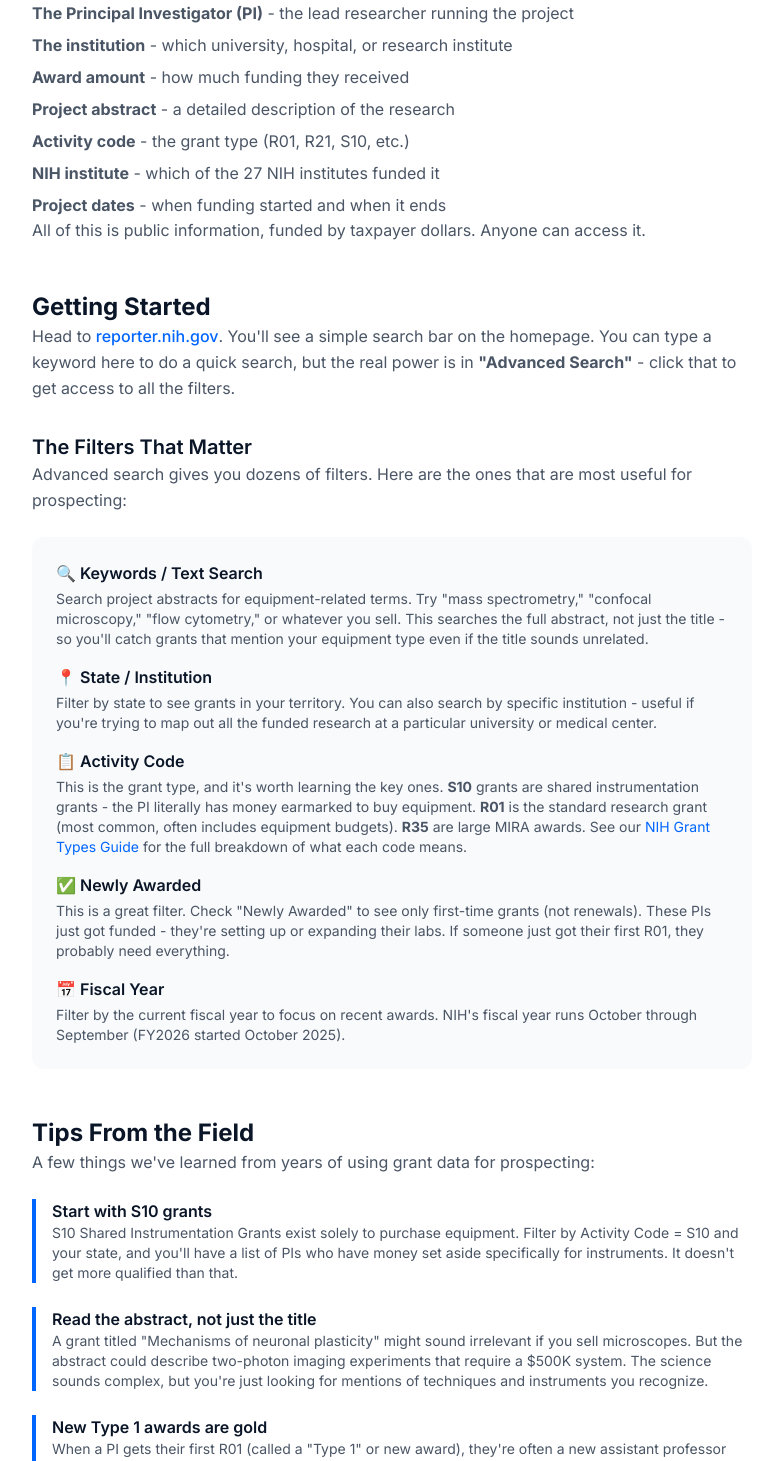
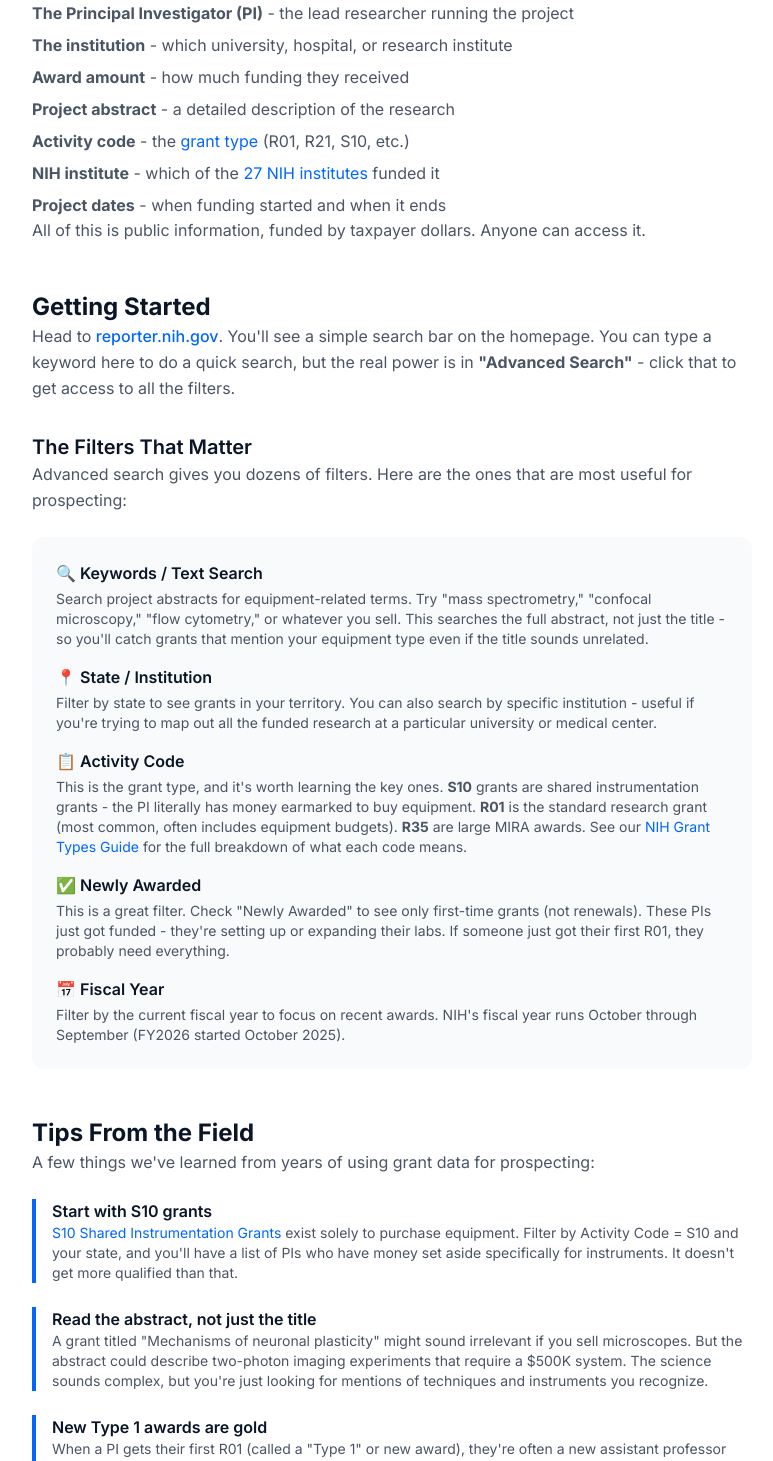
Before and after one commit to lableadmanager-bit/lableadspro-website, a Next.js app: page /nih-reporter-guide in a window 1280 px wide. Shown: the part 761-2222 px from the top of the page, without its empty margins (248-1021 px from the left). Built offline with nearby package versions, Linux system fonts and the light colour scheme.

Commit message:
Add cross-links to NIH Institutes and Grant Types guides from NIH Reporter guide

```diff
--- a/src/app/nih-reporter-guide/page.tsx
+++ b/src/app/nih-reporter-guide/page.tsx
@@ -128,11 +128,23 @@ export default function NIHReporterGuide() {
                 the research
               </li>
               <li>
-                <strong>Activity code</strong> - the grant type (R01, R21, S10,
-                etc.)
+                <strong>Activity code</strong> - the{" "}
+                <Link
+                  href="/nih-grant-types-guide"
+                  className="text-[var(--color-brand)] hover:underline"
+                >
+                  grant type
+                </Link>{" "}
+                (R01, R21, S10, etc.)
               </li>
               <li>
-                <strong>NIH institute</strong> - which of the 27 NIH institutes
+                <strong>NIH institute</strong> - which of the{" "}
+                <Link
+                  href="/nih-institutes-guide"
+                  className="text-[var(--color-brand)] hover:underline"
+                >
+                  27 NIH institutes
+                </Link>{" "}
                 funded it
               </li>
               <li>
@@ -257,7 +269,8 @@ export default function NIHReporterGuide() {
                   Start with S10 grants
                 </p>
                 <p className="text-sm text-[var(--color-gray-600)]">
-                  S10 Shared Instrumentation Grants exist solely to purchase
+                  <Link href="/nih-grant-types-guide" className="text-[var(--color-brand)] hover:underline">S10 Shared Instrumentation Grants</Link>{" "}
+                  exist solely to purchase
                   equipment. Filter by Activity Code = S10 and your state, and
                   you&apos;ll have a list of PIs who have money set aside
                   specifically for instruments. It doesn&apos;t get more
```
